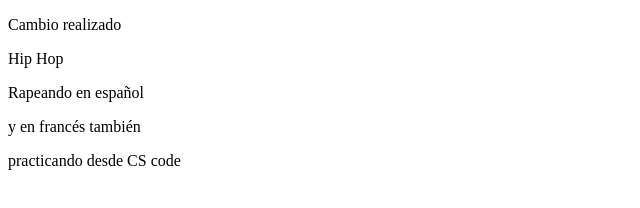
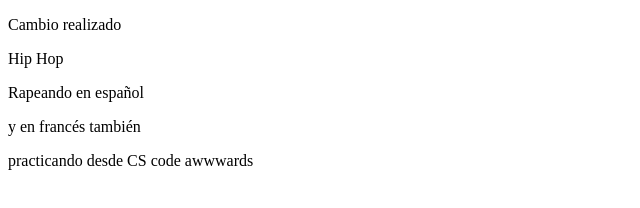
Before and after one commit to MaximoAdolfo/webgl-3, a plain HTML site: page index.html in a window 1280 px wide. Shown: the full height of the page, 0-640 px from the left. Drawn offline with Linux system fonts and the light colour scheme.

Commit message:
Otro commit mas

```diff
--- a/index.html
+++ b/index.html
@@ -13,6 +13,6 @@
     <div><p>
         y en francés también<dazsdcfas
     </p></div>
-    <p>practicando desde CS code</p>
+    <p>practicando desde CS code awwwards</p>
 </body>
 </html>
```
